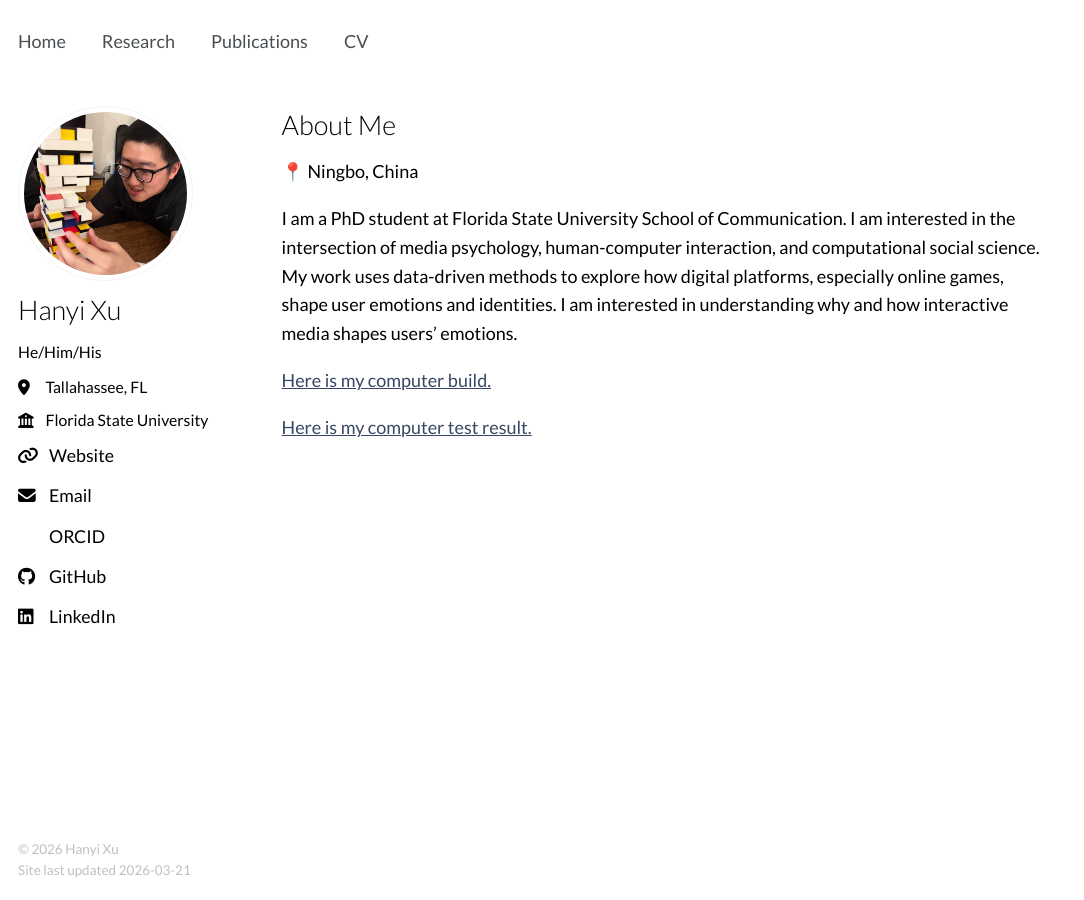
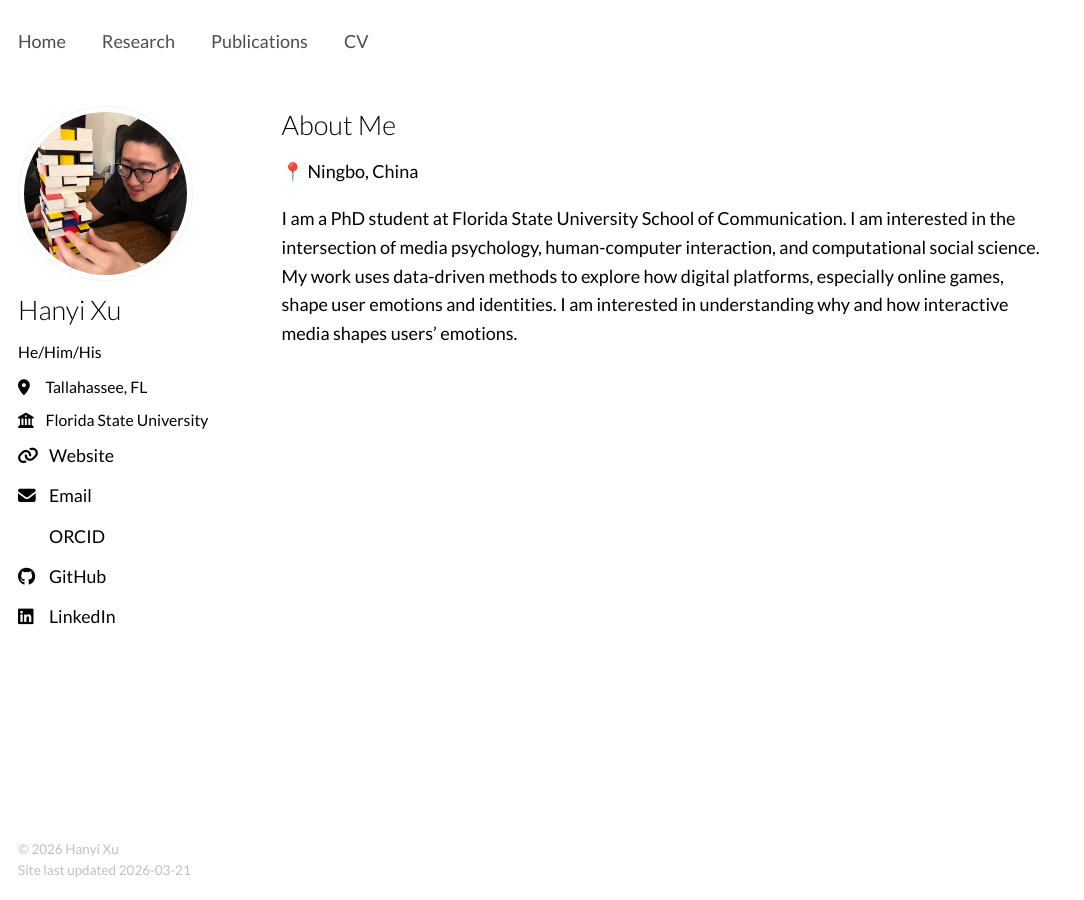
Before and after one commit to hanyixu/hanyixu.github.io, a Jekyll site: the page built from _pages/about.md, in a window 1280 px wide. Shown: the whole page, without its empty margins (0-1084 px from the left). Built offline with Jekyll 4.4.1, drawn with Linux system fonts in a browser that asks for light colours; nearby versions of some CDN libraries; some web fonts are replaced; library files that are not in the unit come from our copies; a style sheet for code colours, icons or effects is not loaded.

Commit message:
Update about.md

```diff
--- a/_pages/about.md
+++ b/_pages/about.md
@@ -13,7 +13,7 @@ redirect_from:
 
 I am a PhD student at Florida State University School of Communication. I am interested in the intersection of media psychology, human-computer interaction, and computational social science. My work uses data-driven methods to explore how digital platforms, especially online games, shape user emotions and identities. I am interested in understanding why and how interactive media shapes users’ emotions.
 
-[Here is my computer build.](https://pcpartpicker.com/list/nM6LC8)
+<a href="https://pcpartpicker.com/list/nM6LC8" style="color: var(--global-bg-color); text-decoration: none;">Here is my computer build.</a>
 
 
-[Here is my computer test result.](http://www.3dmark.com/spy/55808007)
+<a href="http://www.3dmark.com/spy/55808007" style="color: var(--global-bg-color); text-decoration: none;">Here is my computer test result.</a>
```
